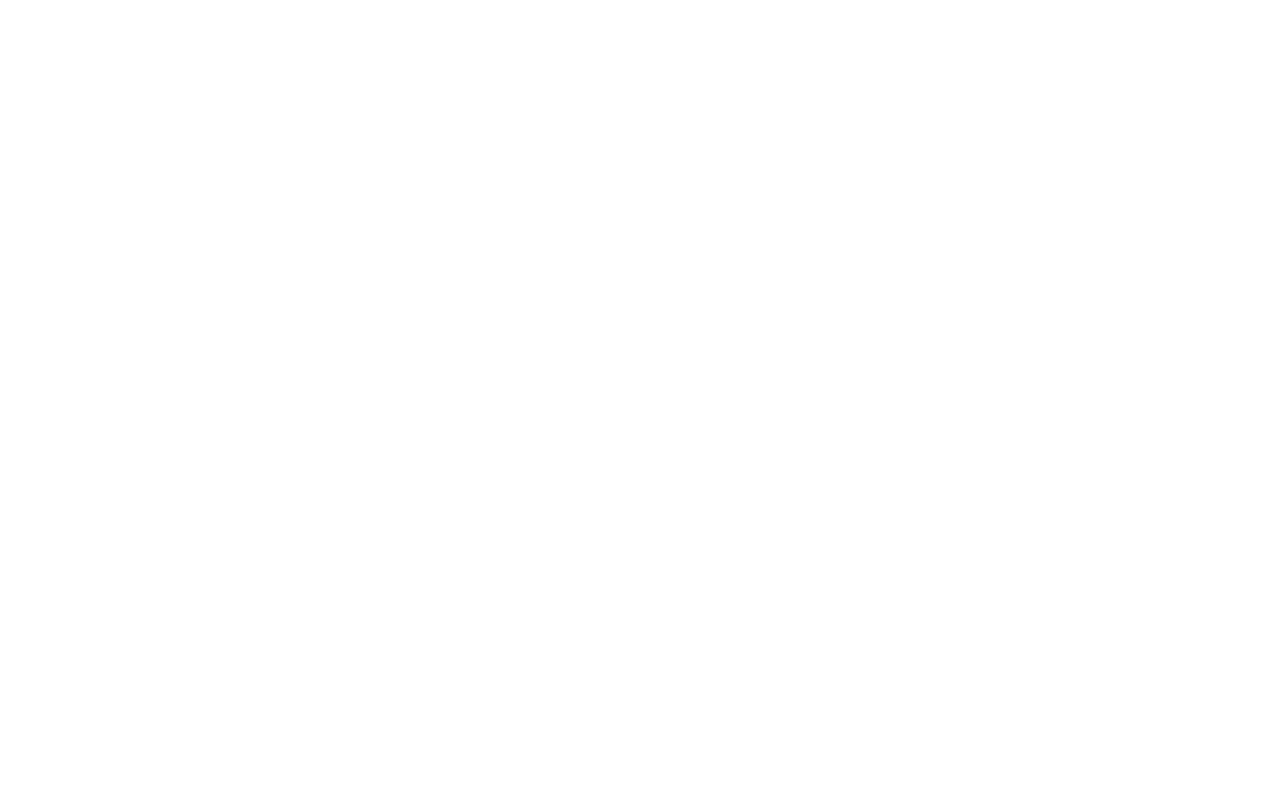
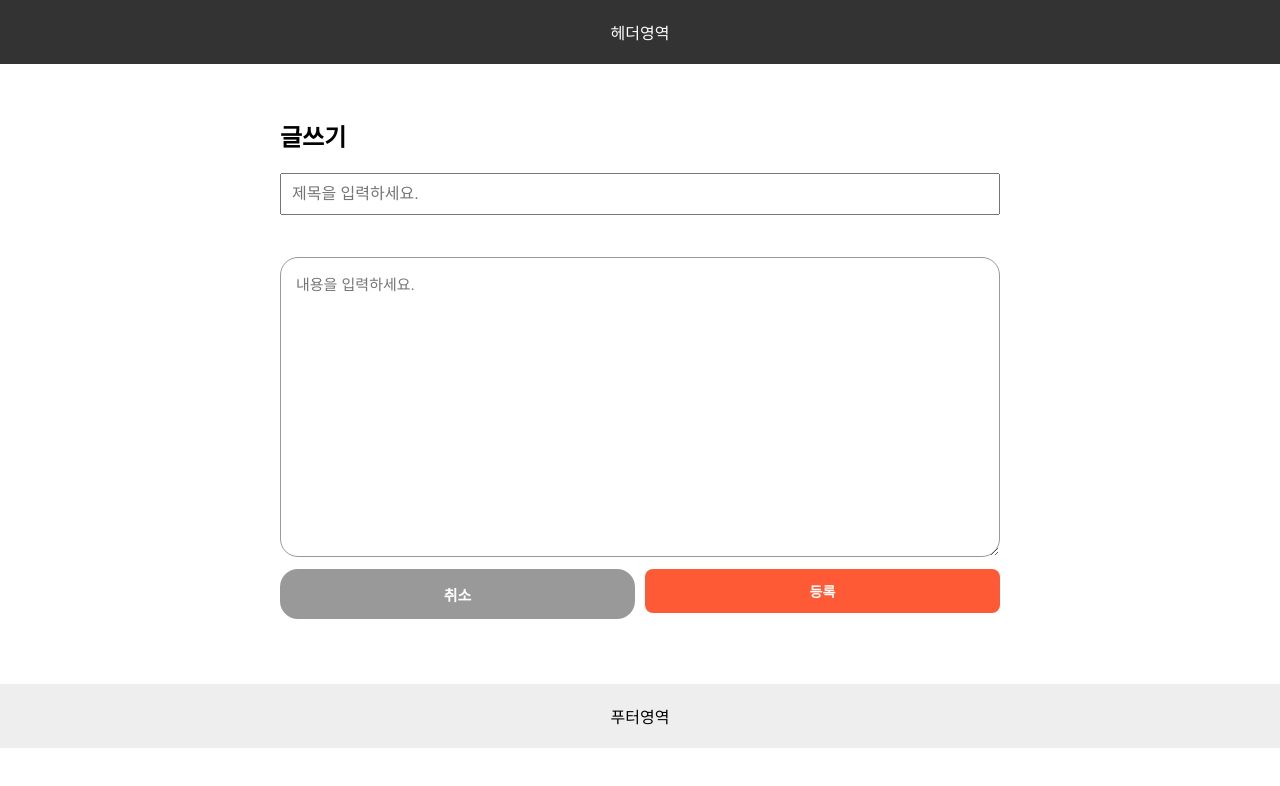
Before and after one commit to aranparrk/AI-Agent, a React (Create React App) app in the folder frontend/react/hm-router-ex/: page /board/write in a window 1280 px wide. Before the commit this address had no page. Shown: the top 786 px of the page. Built offline with nearby package versions, Linux system fonts and the light colour scheme; a web font is replaced by a local one.

Commit message:
✨ add: 글쓰기 구현

```diff
--- a/frontend/react/hm-router-ex/src/App.js
+++ b/frontend/react/hm-router-ex/src/App.js
@@ -7,6 +7,7 @@
 import Layout from "./components/layout/Layout";
 import Login from "./pages/Login";
 import BoardList from "./pages/BoardList";
+import BoardWrite from "./pages/BoardWrite";
 
 function App() {
   return (
@@ -18,6 +19,8 @@
           <Route element={<Layout />}>
             <Route path="/home" element={<Home />} />
             <Route path="/board" element={<BoardList />} />
+            <Route path="/board/write" element={<BoardWrite />} />
+
             <Route path="/about" element={<About />} />
             <Route path="/profile/:name" element={<Profile />} />
           </Route>
--- /dev/null
+++ b/frontend/react/hm-router-ex/src/pages/BoardWrite.jsx
@@ -0,0 +1,122 @@
+import { useState } from "react";
+import { useNavigate } from "react-router-dom";
+import styled from "styled-components";
+import AxiosApi from "../api/AxiosApi";
+import Button from "../components/common/Button";
+import Input from "../components/common/Input";
+
+const Container = styled.div`
+  max-width: 720px;
+  margin: 0 auto;
+  padding: 24px 20px;
+`;
+
+const Form = styled.form`
+  display: flex;
+  flex-direction: column;
+  gap: 12px;
+`;
+
+const Title = styled.h1`
+  margin: 0 0 8px;
+  font-size: 24px;
+`;
+
+// 공통 Input과 같은 느낌의 여러 줄 입력창
+const TextArea = styled.textarea`
+  width: 100%;
+  box-sizing: border-box;
+  min-height: 300px;
+  padding: 1em;
+  font-size: 15px;
+  font-family: inherit;
+  border: 1px solid #999;
+  border-radius: 18px;
+  outline: none;
+  resize: vertical;
+
+  &:focus {
+    border-color: orange;
+  }
+`;
+
+const BtnRow = styled.div`
+  display: flex;
+  gap: 10px;
+`;
+
+const CancelBtn = styled.button`
+  width: 100%;
+  height: 50px;
+  color: white;
+  background-color: #999;
+  font-size: 15px;
+  font-weight: 700;
+  border: none;
+  border-radius: 18px;
+  cursor: pointer;
+`;
+
+const BoardWrite = () => {
+  const [title, setTitle] = useState(""); // 제목
+  const [content, setContent] = useState(""); // 내용
+  const nav = useNavigate(); // 페이지 이동
+
+  // 제목, 내용 모두 입력돼야 등록 버튼 활성화
+  const isValid = title.trim() !== "" && content.trim() !== "";
+
+  const onSubmit = async (e) => {
+    e.preventDefault();
+    if (!isValid) return;
+
+    // 로그인할 때 저장해 둔 이메일을 작성자로 사용
+    const email = localStorage.getItem("email");
+    if (!email) {
+      alert("로그인이 필요합니다.");
+      nav("/");
+      return;
+    }
+
+    try {
+      const res = await AxiosApi.boardWrite(title, content, email);
+      console.log(res.data);
+      if (res.data) {
+        alert("게시글이 등록되었습니다.");
+        nav("/board", { replace: true }); // 뒤로가기로 작성 화면에 다시 오지 않도록
+      } else {
+        alert("게시글 등록에 실패하였습니다.");
+      }
+    } catch (err) {
+      console.log(err);
+      alert("서버와 통신 중 오류가 발생했습니다.");
+    }
+  };
+
+  return (
+    <Container>
+      <Form onSubmit={onSubmit}>
+        <Title>글쓰기</Title>
+        <Input
+          value={title}
+          placeholder="제목을 입력하세요."
+          onChange={(e) => setTitle(e.target.value)}
+        ></Input>
+        <TextArea
+          value={content}
+          placeholder="내용을 입력하세요."
+          onChange={(e) => setContent(e.target.value)}
+        ></TextArea>
+        <BtnRow>
+          <CancelBtn type="button" onClick={() => nav(-1)}>
+            취소
+          </CancelBtn>
+          <Button type="submit" enabled={isValid}>
+            등록
+          </Button>
+        </BtnRow>
+      </Form>
+    </Container>
+  );
+};
+
+export default BoardWrite;
--- a/frontend/react/hm-router-ex/src/pages/Login.jsx
+++ b/frontend/react/hm-router-ex/src/pages/Login.jsx
@@ -37,6 +37,7 @@
 
       if (response.data === true) {
         localStorage.setItem("isLoggedIn", "true");
+        localStorage.setItem("email", username);
         navigate("/home");
       } else {
         alert("아이디 또는 비밀번호가 일치하지 않습니다.");
```
